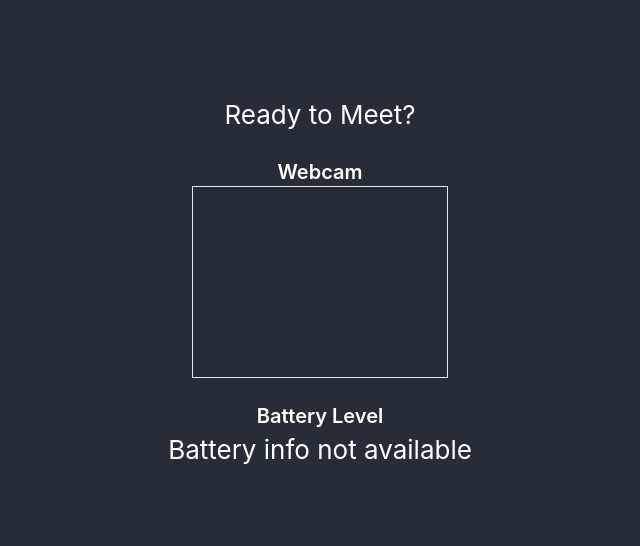
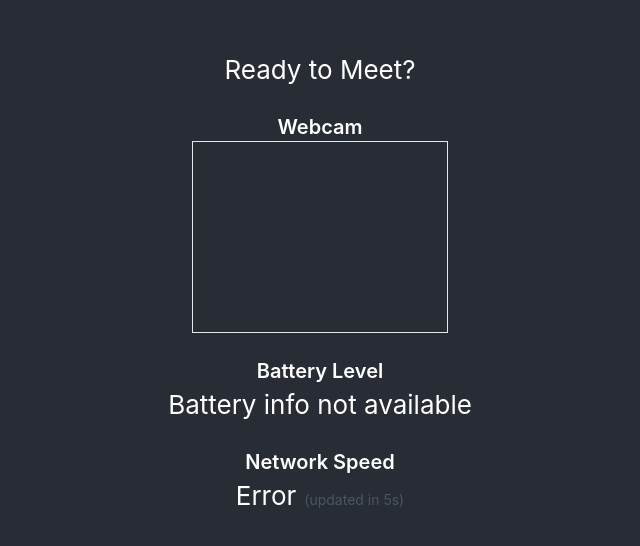
Before and after one commit to gilhwang/ready-to-meet, a React (Create React App) app: page / in a window 1280 px wide. Shown: the part 118-664 px from the top of the page, without its empty margins (320-960 px from the left). Built offline with nearby package versions, Linux system fonts and the light colour scheme; no server answers.

Commit message:
Implemented network speed tracker

```diff
--- a/src/MeetingChecker.js
+++ b/src/MeetingChecker.js
@@ -1,11 +1,17 @@
 import React, { useEffect, useRef, useState } from "react";
 
 export default function MeetingChecker() {
+  const networkUpdateTime = 10; // in seconds
   const videoRef = useRef(null);
-
   const [battery, setBattery] = useState(null);
+  const [networkSpeed, setNetworkSpeed] = useState(null);
+  const [networkUpdateTimeLeft, setNetworkUpdateTimeLeft] =
+    useState(networkUpdateTime);
 
   useEffect(() => {
+    let networkIntervalId;
+    let countdownId;
+
     // Webcam
     navigator.mediaDevices
       .getUserMedia({ video: true })
@@ -25,7 +31,66 @@ export default function MeetingChecker() {
         );
       });
     }
-  });
+
+    // Network Speed
+    const measureNetworkSpeed = async () => {
+      try {
+        const url =
+          "https://upload.wikimedia.org/wikipedia/commons/thumb/8/8b/%22Psst._don%27t_look_now%2C_but_you%27re_a_Supreme_Court_Justice.%22_Washington%2C_D.C.%2C_March_24._Awaiting_the_speedy_decision_of_the_Judiciary_Sub-committee_of_the_Senate_in_the_Appropriations_LCCN2016875318.tif/lossy-page1-1920px-thumbnail.tif.jpg";
+        const measurements = [];
+
+        for (let i = 0; i < 10; i++) {
+          const start = performance.now();
+          const response = await fetch(url);
+          const blob = await response.blob();
+          const end = performance.now();
+          const sizeInBits = blob.size * 8;
+          const durationInSeconds = (end - start) / 1000;
+          const bitsPerSecond = sizeInBits / durationInSeconds;
+
+          measurements.push(bitsPerSecond);
+        }
+
+        const avgBitsPerSecond =
+          measurements.reduce((sum, val) => sum + val, 0) / measurements.length;
+
+        let value, color;
+        // Kbps
+        if (avgBitsPerSecond < 1e6) {
+          value = (avgBitsPerSecond / 1e3).toFixed(2) + " Kbps";
+          color = "red";
+        } else if (avgBitsPerSecond < 1e9) {
+          value = (avgBitsPerSecond / 1e6).toFixed(2) + " Mbps";
+          color = "orange";
+        } else {
+          value = (avgBitsPerSecond / 1e9).toFixed(2) + " Gbps";
+          color = "green";
+        }
+
+        setNetworkSpeed({ value, color });
+        setNetworkUpdateTimeLeft(networkUpdateTime);
+      } catch (e) {
+        console.error("Network speed check failed:", e);
+        setNetworkSpeed({ value: "Error", color: "red" });
+        setNetworkUpdateTimeLeft(networkUpdateTime);
+      }
+    };
+
+    measureNetworkSpeed();
+    networkIntervalId = setInterval(
+      measureNetworkSpeed,
+      networkUpdateTime * 1000
+    );
+
+    countdownId = setInterval(() => {
+      setNetworkUpdateTimeLeft((prev) => (prev > 0 ? prev - 1 : 0));
+    }, 1000);
+
+    return () => {
+      clearInterval(networkIntervalId);
+      clearInterval(countdownId);
+    };
+  }, []);
 
   return (
     <div className="p-6 space-y-6 text-center">
@@ -40,6 +105,28 @@ export default function MeetingChecker() {
         <h2 className="text-xl font-semibold">Battery Level</h2>
         <p>{battery !== null ? `${battery}%` : "Battery info not available"}</p>
       </div>
+
+      <div>
+        <h2 className="text-xl font-semibold">Network Speed</h2>
+        <p
+          className={
+            networkSpeed?.color === "green"
+              ? "text-green-600"
+              : networkSpeed?.color === "orange"
+              ? "text-orange-500"
+              : networkSpeed?.color === "red"
+              ? "text-read-600"
+              : ""
+          }
+        >
+          {networkSpeed?.value || `Measuring...`}
+          {networkUpdateTimeLeft !== null && (
+            <span className="text-gray-600 text-sm ml-2">
+              (updated in {networkUpdateTimeLeft}s)
+            </span>
+          )}
+        </p>
+      </div>
     </div>
   );
 }
```
